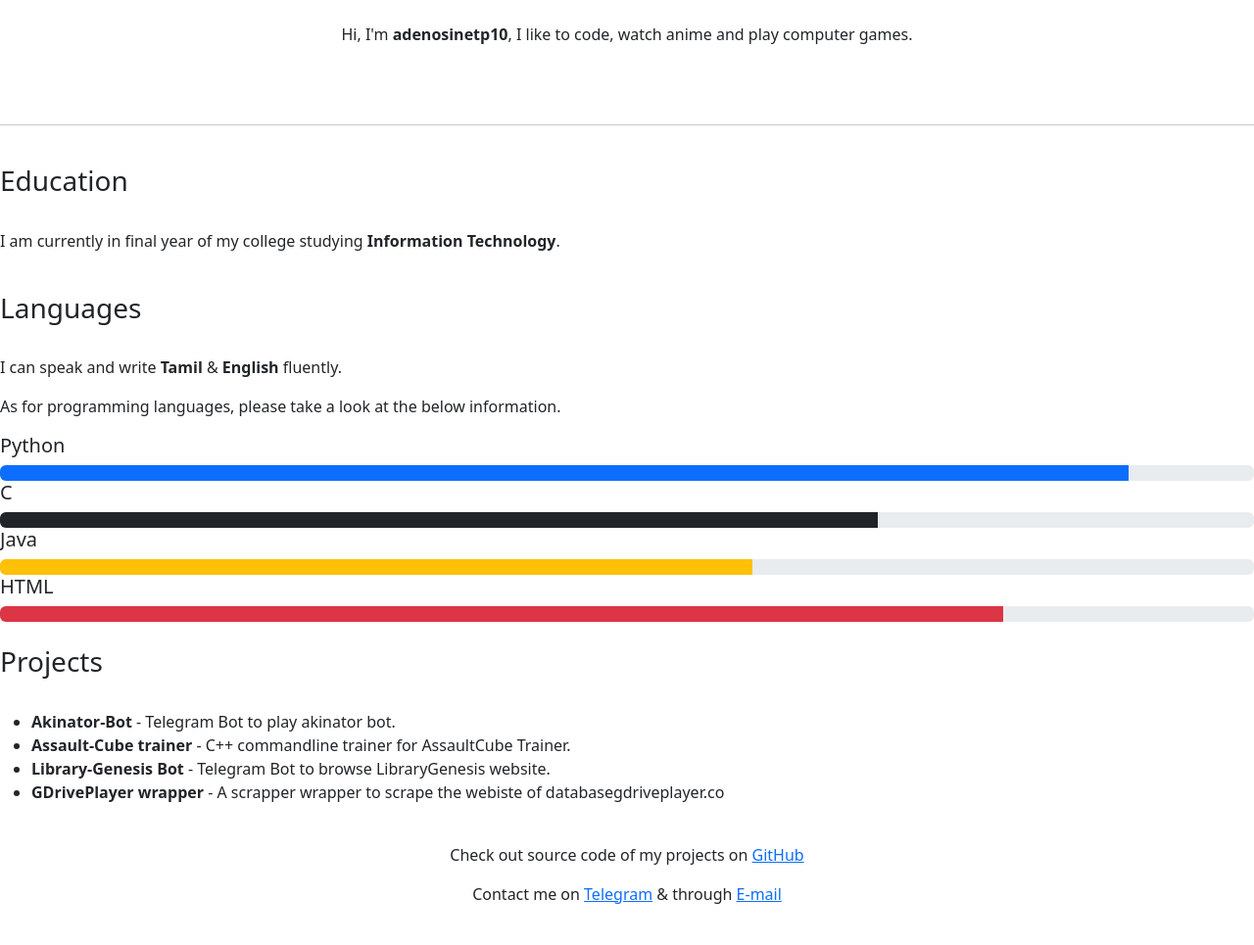
After one commit to IBM-EPBL/IBM-Project-34753-1660276158, a Python web app: template Assignment/720719104006-TeamMem_!/templates/about.html in a window 1280 px wide. The commit adds this page. Shown: the part 541-1506 px from the top of the page at 98% size. Run offline with Jinja, Linux system fonts and the light colour scheme; the template is opened without the code that fills it, so the values that code supplies are empty.

Commit message:
Add files via upload

```diff
--- /dev/null
+++ b/Assignment/720719104006-TeamMem_!/templates/about.html
@@ -0,0 +1,62 @@
+{% extends 'base.html' %}
+{% block title %}
+    About
+{% endblock title %}
+{% block content %}
+    <div class="text-center">
+        <br>
+        <h1>About</h1>
+        <br>
+        <h1>Hi!</h1>
+        <img src="/static/hello.gif" alt="hi">
+        <br>
+        <br>
+        <p>Hi, I'm <strong>adenosinetp10</strong>, I like to code, watch anime and play computer games.</p>
+        <br>
+    </div>
+    <div class="form">
+        <br>
+        <hr>
+        <br>
+        <h3>Education</h3>
+        <br>
+        <p>I am currently in final year of my college studying <strong>Information Technology</strong>.</p>
+        <br>
+        <h3>Languages</h3>
+        <br>
+        <p>I can speak and write <strong>Tamil</strong> & <strong>English</strong> fluently.</p>
+        <p>As for programming languages, please take a look at the below information.</p>
+        <h5>Python</h5>
+        <div class="progress">
+            <div class="progress-bar bg-progress" role="progressbar" style="width: 90%" aria-valuenow="90" aria-valuemin="0" aria-valuemax="100"></div>
+        </div>
+        <h5>C</h5>
+        <div class="progress">
+            <div class="progress-bar bg-dark" role="progressbar" style="width: 70%" aria-valuenow="70" aria-valuemin="0" aria-valuemax="100"></div>
+        </div>
+        <h5>Java</h5>
+        <div class="progress">
+            <div class="progress-bar bg-warning" role="progressbar" style="width: 60%" aria-valuenow="60" aria-valuemin="0" aria-valuemax="100"></div>
+        </div>
+        <h5>HTML</h5>
+        <div class="progress">
+            <div class="progress-bar bg-danger" role="progressbar" style="width: 80%" aria-valuenow="80" aria-valuemin="0" aria-valuemax="100"></div>
+        </div>
+        <br>
+        <h3>Projects</h3>
+        <br>
+        <ul>
+            <li><strong>Akinator-Bot</strong> - Telegram Bot to play akinator bot.</li>
+            <li><strong>Assault-Cube trainer</strong> - C++ commandline trainer for AssaultCube Trainer.</li>
+            <li><strong>Library-Genesis Bot</strong> - Telegram Bot to browse LibraryGenesis website.</li>
+            <li><strong>GDrivePlayer wrapper</strong> - A scrapper wrapper to scrape the webiste of databasegdriveplayer.co</li>
+        </ul>
+    </div>
+    <br>
+    <div class="text-center">
+        <p>Check out source code of my projects on <a href="github.com/adenosinetp10">GitHub</a></p>
+        <p>Contact me on <a href="t.me/adenosinetp10">Telegram</a> & through <a href="mailto:adenosinetp10@gmail.com">E-mail</a></p>
+
+    </div>
+    <br>
+{% endblock content %}
--- /dev/null
+++ b/Assignment/720719104006-TeamMem_!/templates/base.html
@@ -0,0 +1,34 @@
+<!DOCTYPE html>
+<html lang="en">
+<head>
+    <meta charset="UTF-8">
+    <meta http-equiv="X-UA-Compatible" content="IE=edge">
+    <meta name="viewport" content="width=device-width, initial-scale=1.0">
+    <title>{% block title %}{% endblock title %}</title>
+    <link rel="stylesheet" href="/static/style.css">
+    <link href="https://cdn.jsdelivr.net/npm/bootstrap@5.2.1/dist/css/bootstrap.min.css" rel="stylesheet" integrity="sha384-iYQeCzEYFbKjA/T2uDLTpkwGzCiq6soy8tYaI1GyVh/UjpbCx/TYkiZhlZB6+fzT" crossorigin="anonymous">
+</head>
+<body>
+    <div id="content">
+        <nav class="navbar navbar-dark navbar-expand-lg bg-dark">
+            <div class="container-fluid">
+              <a class="navbar-brand" href="#">Navbar</a>
+              <button class="navbar-toggler" type="button" data-bs-toggle="collapse" data-bs-target="#navbarNavAltMarkup" aria-controls="navbarNavAltMarkup" aria-expanded="false" aria-label="Toggle navigation">
+                <span class="navbar-toggler-icon"></span>
+              </button>
+              <div class="collapse navbar-collapse" id="navbarNavAltMarkup">
+                <div class="navbar-nav">
+                  <a class="nav-link active" aria-current="page" href="/">Home</a>
+                  <a class="nav-link" href="signin">Sign In</a>
+                  <a class="nav-link" href="signup">Sign Up</a>
+                  <a class="nav-link" href="about">About</a>
+                </div>
+              </div>
+            </div>
+          </nav>
+        {% block content %}
+        {% endblock content %}
+    </div>
+    <script src="https://cdn.jsdelivr.net/npm/bootstrap@5.2.1/dist/js/bootstrap.bundle.min.js" integrity="sha384-u1OknCvxWvY5kfmNBILK2hRnQC3Pr17a+RTT6rIHI7NnikvbZlHgTPOOmMi466C8" crossorigin="anonymous"></script>
+</body>
+</html>
```
Also changed, not shown: Assignment/720719104006-TeamMem_!/templates/SignIn.html (added, +30 -0 lines), Assignment/720719104006-TeamMem_!/templates/SignUp.html (added, +35 -0 lines), Assignment/720719104006-TeamMem_!/templates/index.html (+17 -0 lines).
